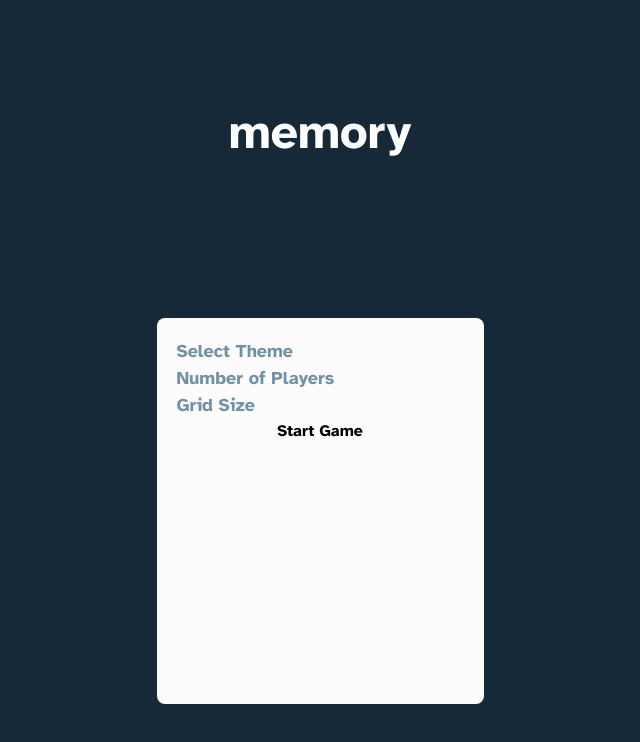
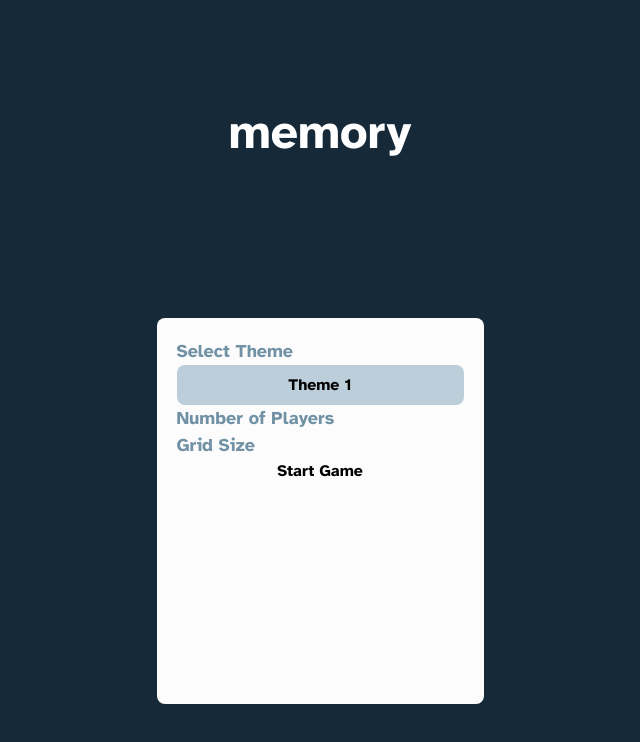
Before and after one commit to Fables7/memory-game, a Next.js app: page / in a window 1280 px wide. Shown: the top 742 px of the page, without its empty margins (320-960 px from the left). Built offline with nearby package versions, Linux system fonts and the light colour scheme.

Commit message:
Created customButton component

```diff
--- /dev/null
+++ b/src/components/customButton/CustomButton.tsx
@@ -0,0 +1,22 @@
+import clsx from "clsx";
+
+interface CustomButtonProps {
+  children: React.ReactNode;
+  onClick?: () => void;
+  type?: "button" | "submit" | "reset";
+  className?: string;
+  disabled?: boolean;
+  active?: boolean;
+  activeColor?: string;
+}
+
+const CustomButton = ({ children, className, ...props }: CustomButtonProps) => {
+  const rootClassName = clsx("");
+  return (
+    <button {...props} className={`h-[40px] bg-[var(--idle)] rounded-lg`}>
+      {children}
+    </button>
+  );
+};
+
+export default CustomButton;
--- a/src/components/index.tsx
+++ b/src/components/index.tsx
@@ -1 +1,2 @@
 export { default as StartGameForm } from "./startGameForm/StartGameForm";
+export { default as CustomButton } from "./customButton/CustomButton";
--- a/src/components/startGameForm/StartGameForm.tsx
+++ b/src/components/startGameForm/StartGameForm.tsx
@@ -1,10 +1,12 @@
 import { useState } from "react";
+import { CustomButton } from "..";
 
 const StartGameForm = () => {
   return (
     <div className=" min-w-[327px] h-[386px] bg-[var(--white)] rounded-lg p-5 ">
       <form className="flex flex-col">
         <label>Select Theme</label>
+        <CustomButton className="bg-red-500 text-black">Theme 1</CustomButton>
         <label>Number of Players</label>
         <label>Grid Size</label>
         <button>Start Game</button>
```
Also changed, not shown: package.json (+7 -6 lines), 1 other file (tests, documents, lock files or other folders).
